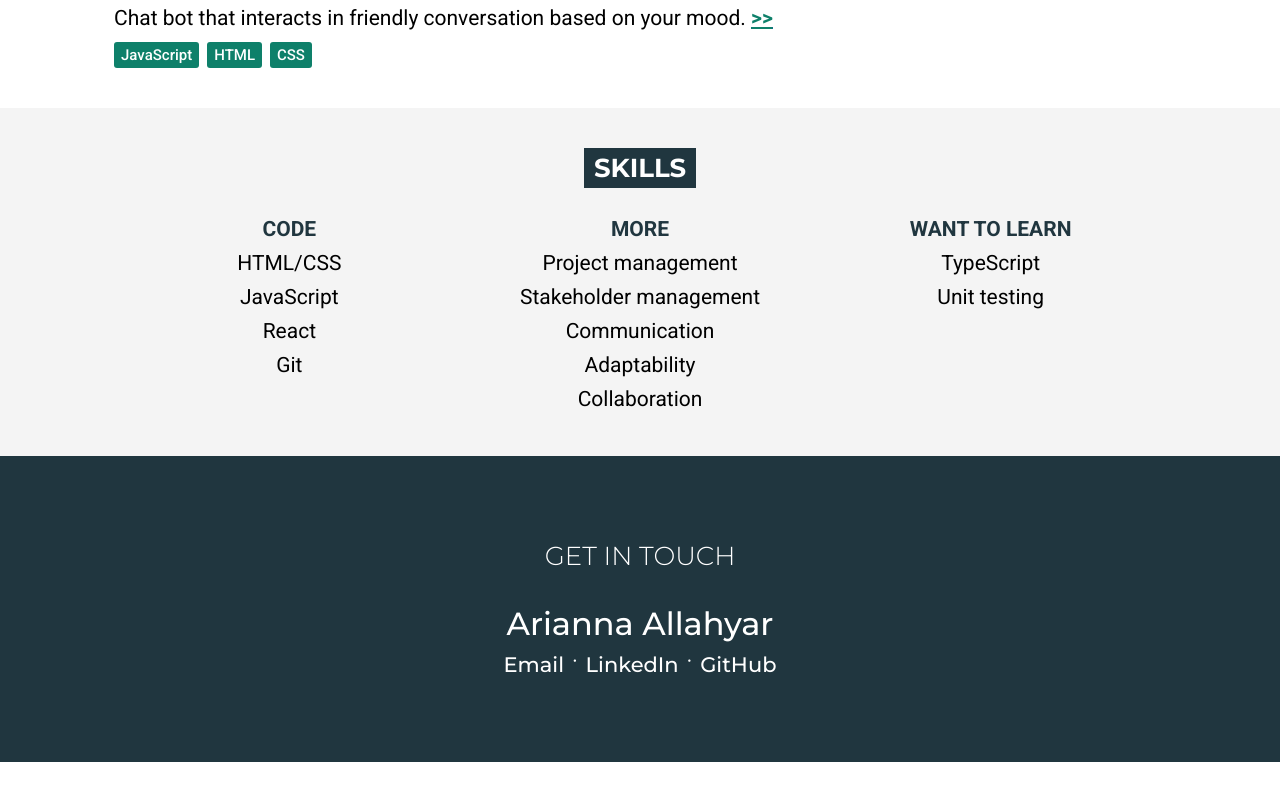
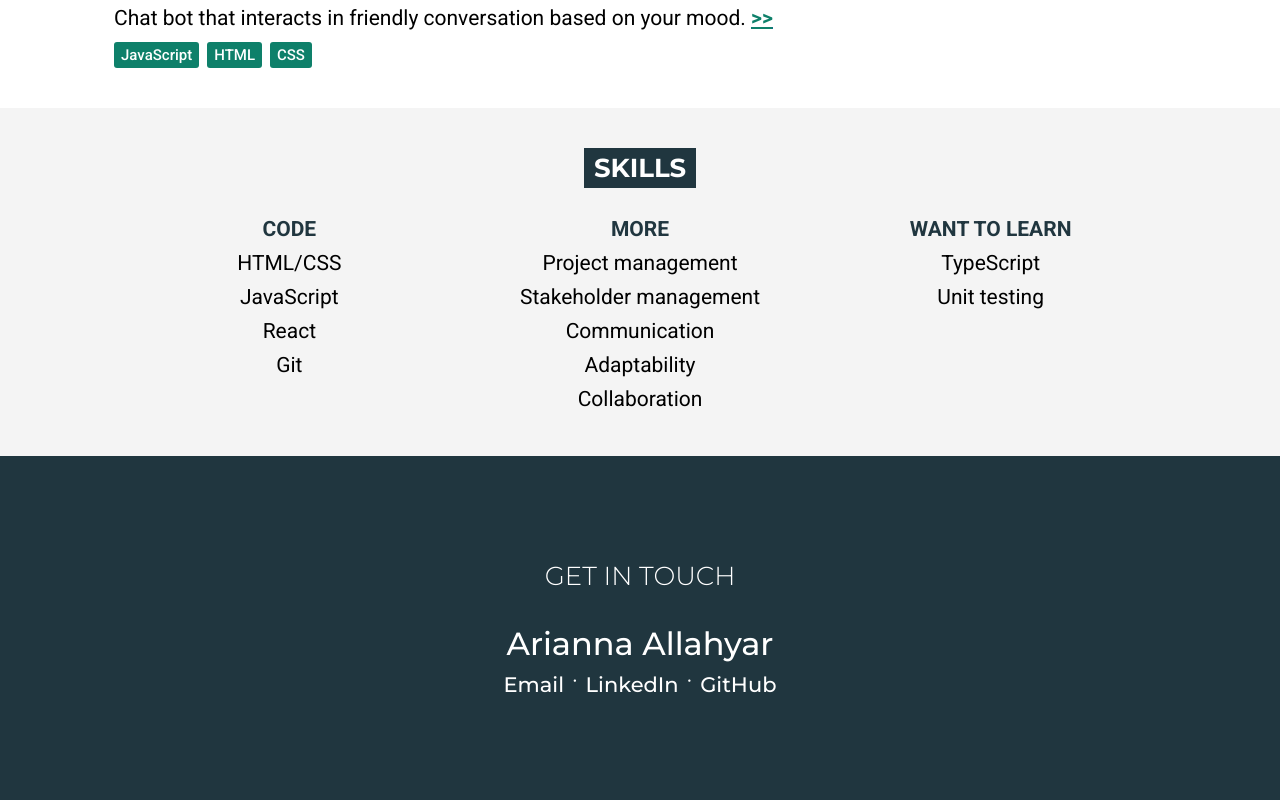
Before and after one commit to ariallahyar/portfolio, a React (Create React App) app in the folder code/: page / in a window 1280 px wide. Shown: the part 2509-3309 px from the top of the page. Before the commit the page ends 3271 px from the top, so only its background shows below. Built offline with nearby package versions, Linux system fonts and the light colour scheme.

Commit message:
Contact info margin adjusted for spacing

```diff
--- a/code/src/components/ContactInfo.css
+++ b/code/src/components/ContactInfo.css
@@ -1,7 +1,7 @@
 .contact-text-group {
 	text-align: center;
 	line-height: 24px;
-	margin: 40px 0;
+	margin: 60px 0;
 	text-decoration: none;
 	color: #FFF;
 }
```
